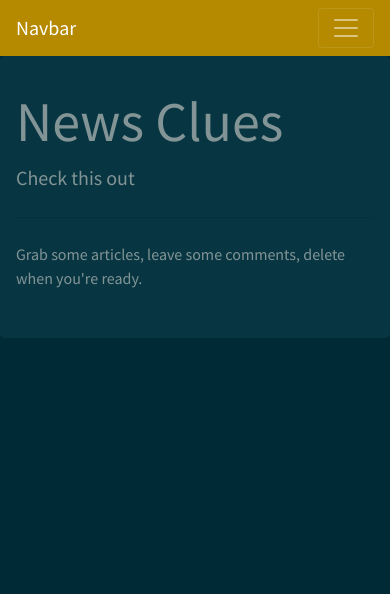
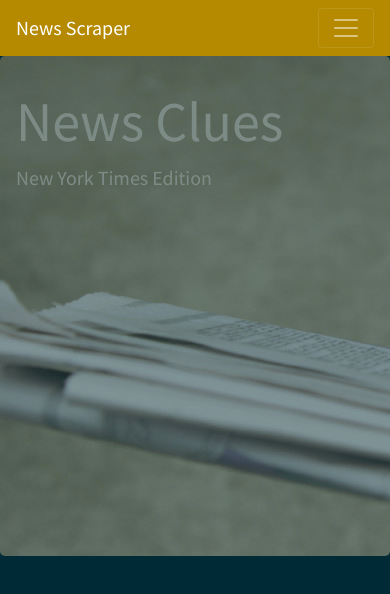
Before and after one commit to baileymbeck/News_Clues, a website: page index.html in a window 390 px wide. Drawn offline with nearby package versions, Linux system fonts and the light colour scheme.

Commit message:
added jpg, responsive

```diff
--- a/assets/css/style.css
+++ b/assets/css/style.css
@@ -0,0 +1,10 @@
+body{
+    max-width: 1000px;
+    margin: 0 auto;
+}
+.jumbotron {
+    background-image: url("../images/dog.jpg");
+    opacity: 50%;
+    height: 500px;
+    color: antiquewhite;
+}
--- a/index.html
+++ b/index.html
@@ -19,15 +19,15 @@
 </head>
 <body>
         <nav class="navbar navbar-expand-lg navbar-dark bg-primary">
-                <a class="navbar-brand" href="#">Navbar</a>
+                <a class="navbar-brand" href="#">News Scraper</a>
                 <button class="navbar-toggler" type="button" data-toggle="collapse" data-target="#navbarColor01" aria-controls="navbarColor01" aria-expanded="false" aria-label="Toggle navigation">
                   <span class="navbar-toggler-icon"></span>
                 </button>
 
                 <div class="collapse navbar-collapse" id="navbarColor01">
                   <ul class="navbar-nav mr-auto">
-                    <li class="nav-item active">
-                      <a class="nav-link" href="#">Home <span class="sr-only">(current)</span></a>
+                    <li class="nav-item">
+                      <a class="nav-link" href="#">Home</a>
                     </li>
                     <li class="nav-item">
                       <a class="nav-link" href="#">Saved Articles</a>
@@ -39,9 +39,7 @@
               </nav>
     <div class="jumbotron">
         <h1 class="display-4">News Clues</h1>
-        <p class="lead">Check this out</p>
-        <hr class="my-4">
-        <p>Grab some articles, leave some comments, delete when you're ready.</p>
+        <p class="lead">New York Times Edition</p>
       </div>
 
     <!-- js -->
```
Also changed, not shown: assets/images/dog.jpg (added), assets/images/news-banner.jpg (added), assets/images/newss.jpg (added), 3 other files.
